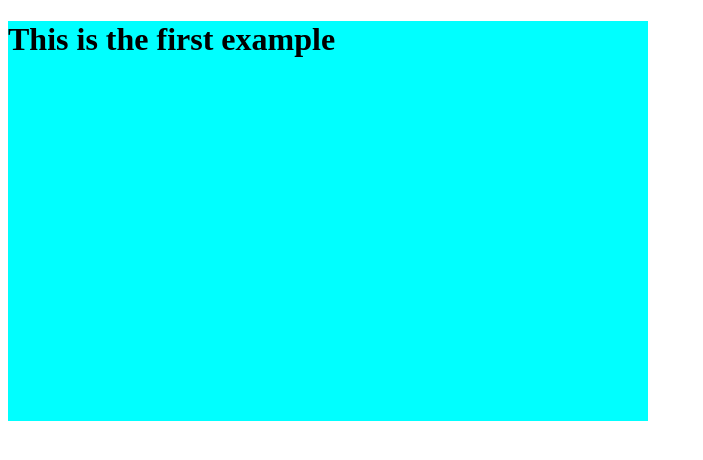
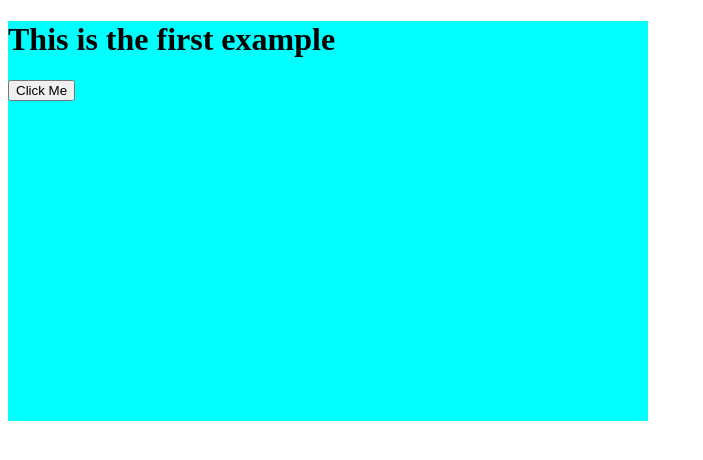
Before and after one commit to sourabh1111111/first-page, a plain HTML site: page index.html in a window 1280 px wide. Shown: the whole page, without its empty margins (0-703 px from the left). Drawn offline with Linux system fonts and the light colour scheme.

Commit message:
Button after div.

```diff
--- a/index.html
+++ b/index.html
@@ -9,6 +9,7 @@
 <body>
     <div>
         <h1>This is the first example</h1>
+        <button class="my-button">Click Me</button>
     </div>
 </body>
 </html>
```
